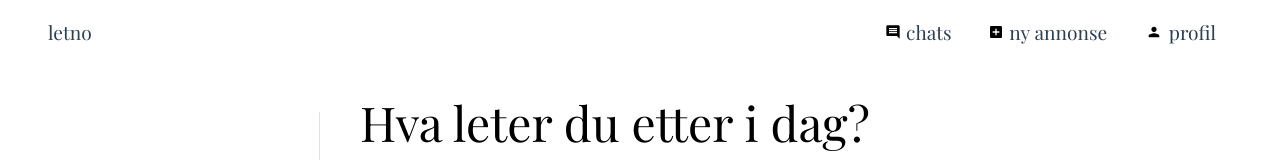
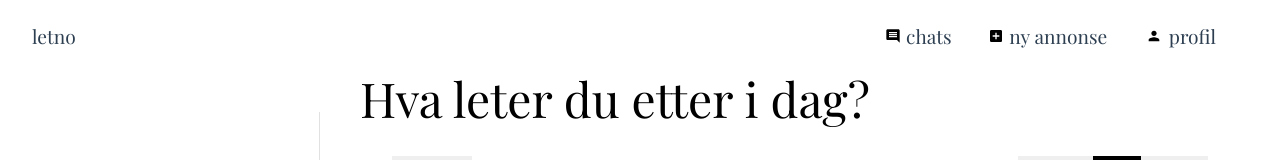
Before and after one commit to BeatsuDev/let, a Vue app in the folder frontend/: page / in a window 1280 px wide. Shown: the top 160 px of the page. Built offline with nearby package versions, Linux system fonts and the light colour scheme; no server answers.

Commit message:
refac: refactor navbar css and make css more reusable

```diff
--- a/frontend/src/assets/main.css
+++ b/frontend/src/assets/main.css
@@ -55,6 +55,26 @@ main {
   margin-left: 5rem;
 }
 
+.nav-item {
+  margin-right: 2rem;
+  text-decoration: none;
+  color: var(--color-text);
+  transition-duration: 80ms;
+  display: flex;
+  align-items: center;
+  overflow: hidden;
+  width: max-content;
+}
+
+.nav-item:hover {
+  color: var(--color-text-hover);
+}
+
+.nav-icon {
+  height: 1rem !important;
+  margin: 0 0.3rem;
+}
+
 @media screen and (max-width: 600px) {
   .active {
     margin-left: 0;
--- a/frontend/src/components/NavigationBar.vue
+++ b/frontend/src/components/NavigationBar.vue
@@ -14,21 +14,33 @@ const highestRole = computed(() => sessionStore.getHighestRole());
 </script>
 
 <template>
-  <header>
-    <RouterLink id="navbar-logo" to="/">letno</RouterLink>
-    <nav>
-      <RouterLink v-if="isAuthenticated && highestRole === 'ADMIN'" to="/admin">
-        <AdminIcon /><span>admin</span></RouterLink
-      >
-      <RouterLink v-if="isAuthenticated" to="/chats"> <ChatIcon /><span>chats</span></RouterLink>
-      <RouterLink to="/create-listing"> <CreateListingIcon /><span>ny annonse</span></RouterLink>
-      <RouterLink v-if="!isAuthenticated" to="/login">
-        <ProfileIcon /><span>logg inn</span></RouterLink
-      >
-      <RouterLink v-if="isAuthenticated" to="/mypage">
-        <ProfileIcon /><span>profil</span>
-      </RouterLink>
-    </nav>
+  <header class="column">
+    <div class="row">
+      <nav>
+        <RouterLink class="nav-item" to="/">letno</RouterLink>
+        <div class="spacer" />
+        <RouterLink class="nav-item" v-if="isAuthenticated && highestRole === 'ADMIN'" to="/admin">
+          <AdminIcon />
+          <span>admin</span></RouterLink
+        >
+        <RouterLink class="nav-item" v-if="isAuthenticated" to="/chats">
+          <ChatIcon class="nav-icon" />
+          <span>chats</span></RouterLink
+        >
+        <RouterLink class="nav-item" to="/create-listing">
+          <CreateListingIcon class="nav-icon" />
+          <span>ny annonse</span></RouterLink
+        >
+        <RouterLink class="nav-item" v-if="!isAuthenticated" to="/login">
+          <ProfileIcon class="nav-icon" />
+          <span>logg inn</span></RouterLink
+        >
+        <RouterLink class="nav-item" v-if="isAuthenticated" to="/mypage">
+          <ProfileIcon class="nav-icon" />
+          <span>profil</span>
+        </RouterLink>
+      </nav>
+    </div>
   </header>
 </template>
 
@@ -36,7 +48,7 @@ const highestRole = computed(() => sessionStore.getHighestRole());
 header {
   display: flex;
   line-height: 2.5rem;
-  padding: 2rem;
+  padding: 1rem 2rem;
   height: 2.5rem;
   font-size: 1.2rem;
   z-index: 100;
@@ -49,33 +61,11 @@ nav {
   align-items: center;
 }
 
-a {
-  margin-right: 2rem;
-  text-decoration: none;
-  color: var(--color-text);
-  transition-duration: 80ms;
-  display: flex;
-  align-items: center;
-}
-
-a:hover {
-  color: var(--color-text-hover);
-}
-
-#navbar-logo {
-  margin-left: 1rem;
-  text-decoration: none;
-}
-
-svg {
-  height: 1rem !important;
-  margin: 0 0.3rem;
-}
-
 @media screen and (max-width: 600px) {
-  svg {
+  .nav-icon {
     height: 1.2rem !important;
   }
+
   span {
     display: none;
   }
```
